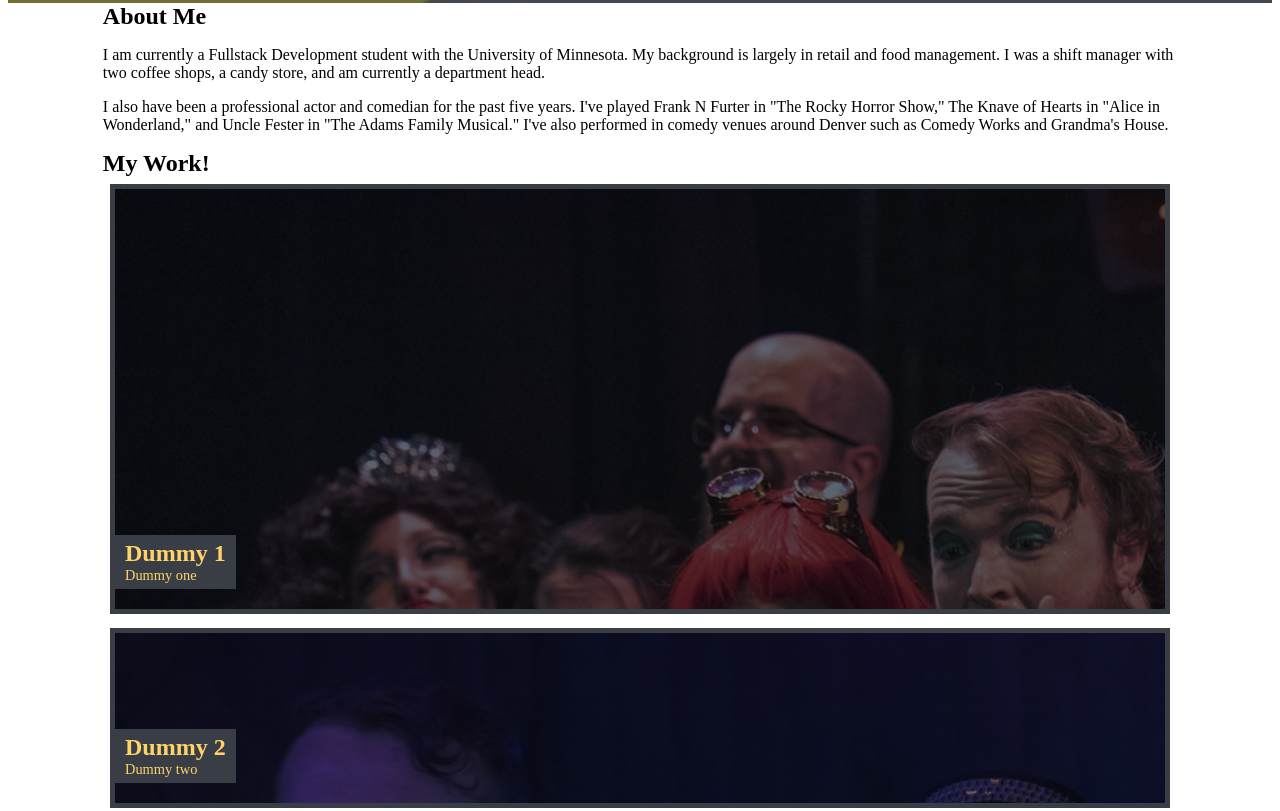
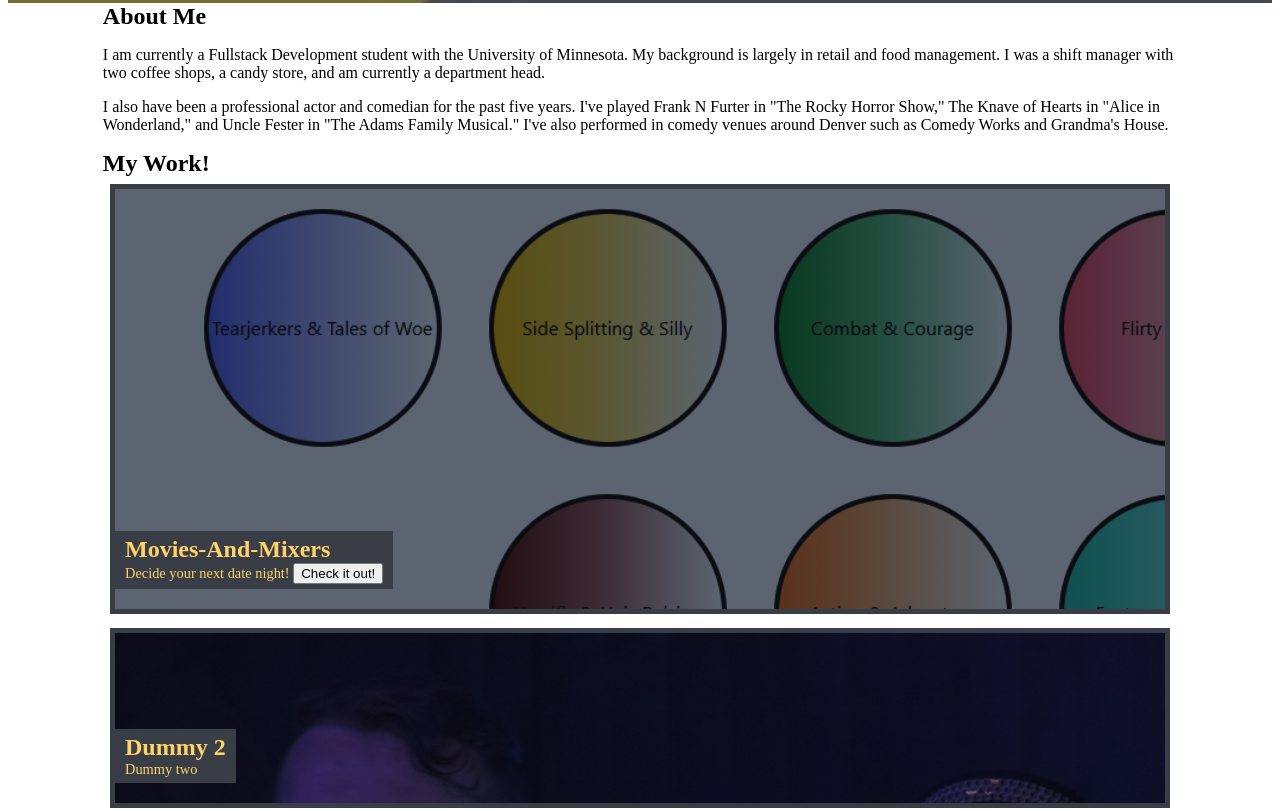
Before and after one commit to FlikUmbriaco/Portfolio, a plain HTML site: page index.html in a window 1280 px wide. Shown: the part 423-1234 px from the top of the page. Drawn offline with Linux system fonts and the light colour scheme.

Commit message:
added Movies-And-Mixers to portfolio

```diff
--- a/assets/css/style.css
+++ b/assets/css/style.css
@@ -222,7 +222,7 @@ main {
 /*portfolio images*/
 
 .dummy-1 {
-    background-image: url(../images/rocky-horror-1.jpg);
+    background-image: url(../images/Movies\ and\ Mixers.png);
 }
 
 .dummy-2 {
--- a/index.html
+++ b/index.html
@@ -56,8 +56,15 @@
 
                 <a href="#" class="flex-item dummy-1">
                     <div>
-                        <h3> Dummy 1</h3>
-                        <span>Dummy one</span>
+                        <h3> Movies-And-Mixers</h3>
+                        <span>Decide your next date night!</span>
+                        <button id="Movies-And-Mixers" class="float-left submit-button" >Check it out!</button>
+
+<script type="text/javascript">
+    document.getElementById("Movies-And-Mixers").onclick = function () {
+        location.href = "https://ramesh1441.github.io/Movies-And-Mixers/";
+    };
+</script>
 
                     </div>
                 </a>
```
Also changed, not shown: assets/images/Movies and Mixers.png (added).
